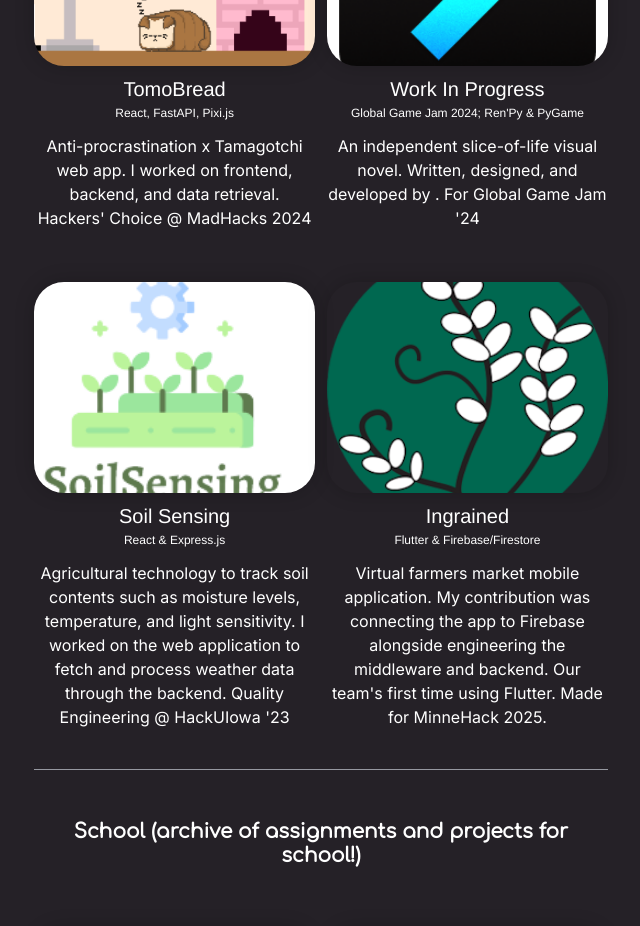
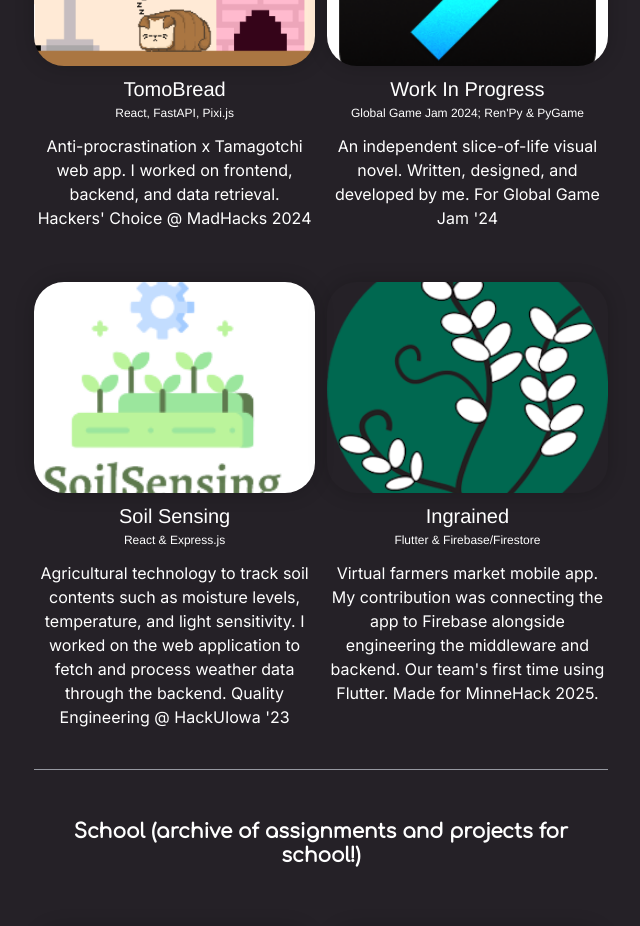
Before and after one commit to CorinaNC/corinanc.site, a Next.js app: page /projects in a window 1280 px wide. Shown: the part 400-1326 px from the top of the page, without its empty margins (319-959 px from the left). Built offline with nearby package versions, Linux system fonts and the light colour scheme.

Commit message:
Update page.tsx

```diff
--- a/src/app/projects/page.tsx
+++ b/src/app/projects/page.tsx
@@ -48,7 +48,7 @@ export default function Projects() {
                         Ren'Py & PyGame
                     </WorkGridItem>
                     <Text fontFamily="Inter" textAlign="center">
-                        An independent slice-of-life visual novel. Written, designed, and developed by . For Global Game Jam '24
+                        An independent slice-of-life visual novel. Written, designed, and developed by me. For Global Game Jam '24
                     </Text>
                 </Section>
                 <Section delay={0.1}>
@@ -70,7 +70,7 @@ export default function Projects() {
                         Flutter & Firebase/Firestore
                     </WorkGridItem>
                     <Text fontFamily="Inter" textAlign="center">
-                        Virtual farmers market mobile application. My contribution was connecting the app to Firebase alongside engineering the middleware and backend. Our team's first time using Flutter. Made for MinneHack 2025.
+                        Virtual farmers market mobile app. My contribution was connecting the app to Firebase alongside engineering the middleware and backend. Our team's first time using Flutter. Made for MinneHack 2025.
                     </Text>
                 </Section>
             </SimpleGrid>
```
